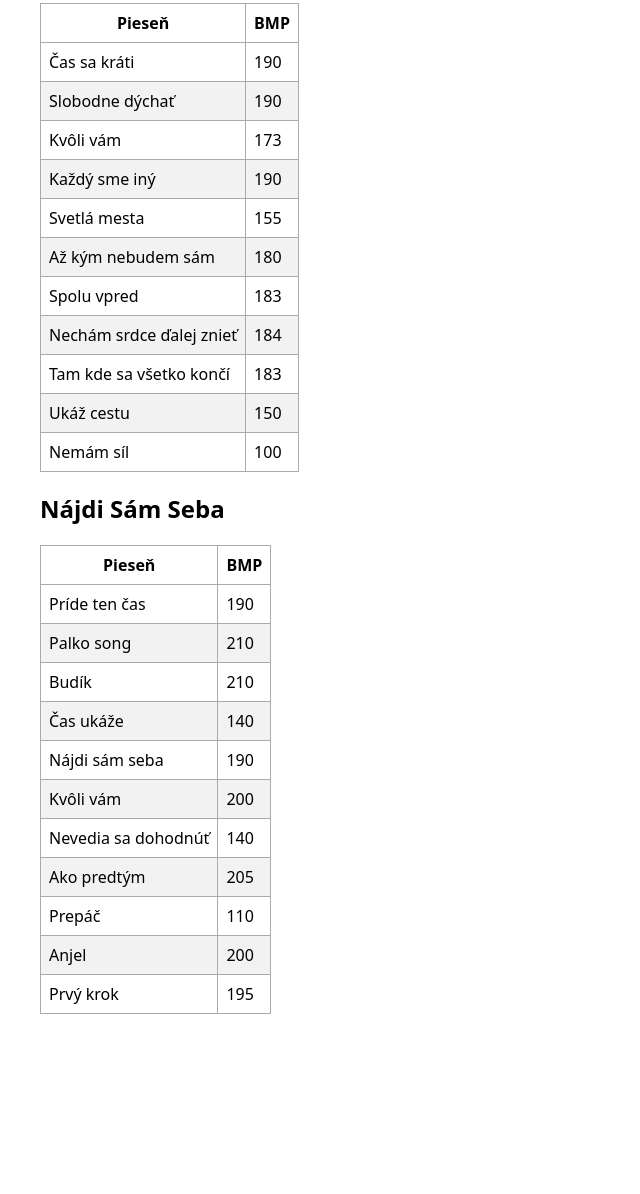
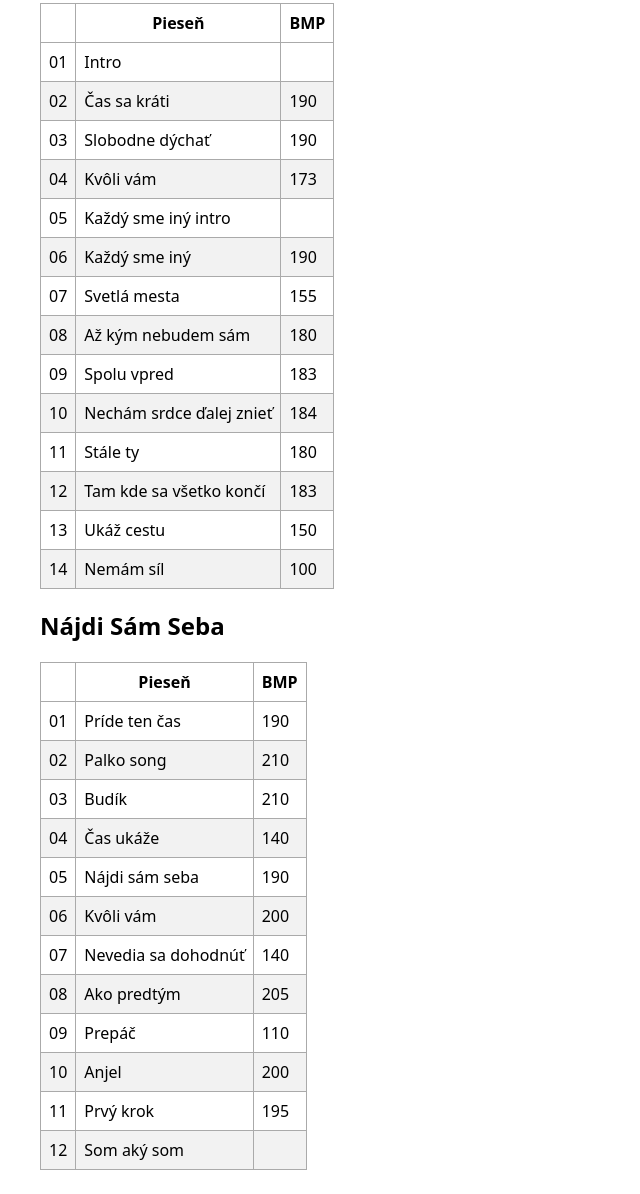
Before and after one commit to matejkubinec/bezpochyb, a plain HTML site: page internal/songs.html in a window 1280 px wide. Shown: the part 160-1354 px from the top of the page, without its empty margins (0-640 px from the left). Before the commit the page ends 1198 px from the top, so only its background shows below. Drawn offline with Linux system fonts and the light colour scheme.

Commit message:
feat: add song numbering

```diff
--- a/internal/songs.html
+++ b/internal/songs.html
@@ -40,52 +40,79 @@
     <table>
         <thead>
             <tr>
+                <th></th>
                 <th>Pieseň</th>
                 <th>BMP</th>
             </tr>
         </thead>
         <tbody>
             <tr>
+                <td>01</td>
+                <td>Intro</td>
+                <td></td>
+            </tr>
+            <tr>
+                <td>02</td>
                 <td>Čas sa kráti</td>
                 <td>190</td>
             </tr>
             <tr>
+                <td>03</td>
                 <td>Slobodne dýchať</td>
                 <td>190</td>
             </tr>
             <tr>
+                <td>04</td>
                 <td>Kvôli vám</td>
                 <td>173</td>
             </tr>
             <tr>
+                <td>05</td>
+                <td>Každý sme iný intro</td>
+                <td></td>
+            </tr>
+            <tr>
+                <td>06</td>
                 <td>Každý sme iný</td>
                 <td>190</td>
             </tr>
             <tr>
+                <td>07</td>
                 <td>Svetlá mesta</td>
                 <td>155</td>
             </tr>
             <tr>
+                <td>08</td>
                 <td>Až kým nebudem sám</td>
                 <td>180</td>
             </tr>
             <tr>
+                <td>09</td>
                 <td>Spolu vpred</td>
                 <td>183</td>
             </tr>
             <tr>
+                <td>10</td>
                 <td>Nechám srdce ďalej znieť</td>
                 <td>184</td>
             </tr>
             <tr>
+                <td>11</td>
+                <td>Stále ty</td>
+                <td>180</td>
+            </tr>
+            <tr>
+                <td>12</td>
                 <td>Tam kde sa všetko končí</td>
                 <td>183</td>
             </tr>
             <tr>
+                <td>13</td>
                 <td>Ukáž cestu</td>
                 <td>150</td>
             </tr>
             <tr>
+                <td>14</td>
                 <td>Nemám síl</td>
                 <td>100</td>
             </tr>
@@ -96,54 +123,71 @@
     <table>
         <thead>
             <tr>
+                <th></th>
                 <th>Pieseň</th>
                 <th>BMP</th>
             </tr>
         </thead>
         <tbody>
             <tr>
+                <td>01</td>
                 <td>Príde ten čas</td>
                 <td>190</td>
             </tr>
             <tr>
+                <td>02</td>
                 <td>Palko song</td>
                 <td>210</td>
             </tr>
             <tr>
+                <td>03</td>
                 <td>Budík</td>
                 <td>210</td>
             </tr>
             <tr>
+                <td>04</td>
                 <td>Čas ukáže</td>
                 <td>140</td>
             </tr>
             <tr>
+                <td>05</td>
                 <td>Nájdi sám seba</td>
                 <td>190</td>
             </tr>
             <tr>
+                <td>06</td>
                 <td>Kvôli vám</td>
                 <td>200</td>
             </tr>
             <tr>
+                <td>07</td>
                 <td>Nevedia sa dohodnúť</td>
                 <td>140</td>
             </tr>
             <tr>
+                <td>08</td>
                 <td>Ako predtým</td>
                 <td>205</td>
             </tr>
             <tr>
+                <td>09</td>
                 <td>Prepáč</td>
                 <td>110</td>
             </tr>
             <tr>
+                <td>10</td>
                 <td>Anjel</td>
                 <td>200</td>
             </tr>
             <tr>
+                <td>11</td>
                 <td>Prvý krok</td>
                 <td>195</td>
+            </tr>
+            <tr>
+                <td>12</td>
+                <td>Som aký som</td>
+                <td></td>
             </tr>
         </tbody>
     </table>
```
